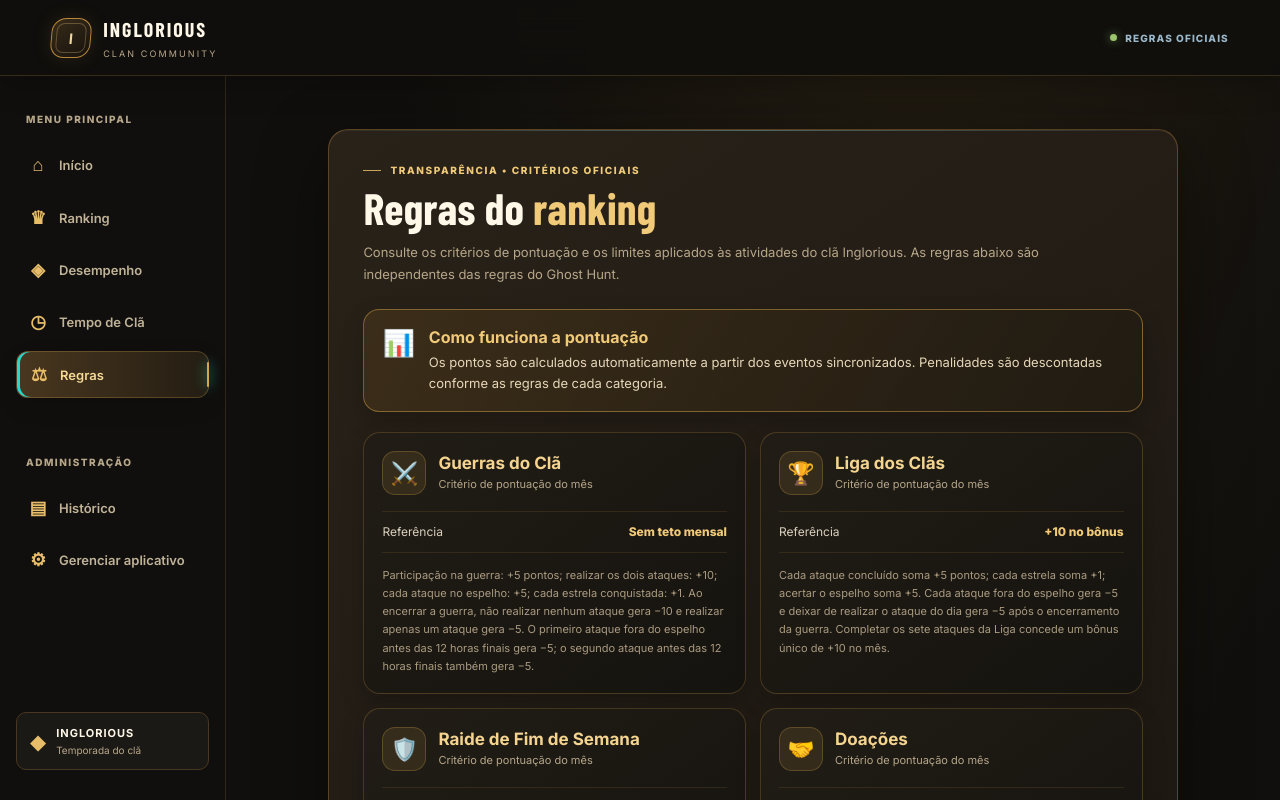
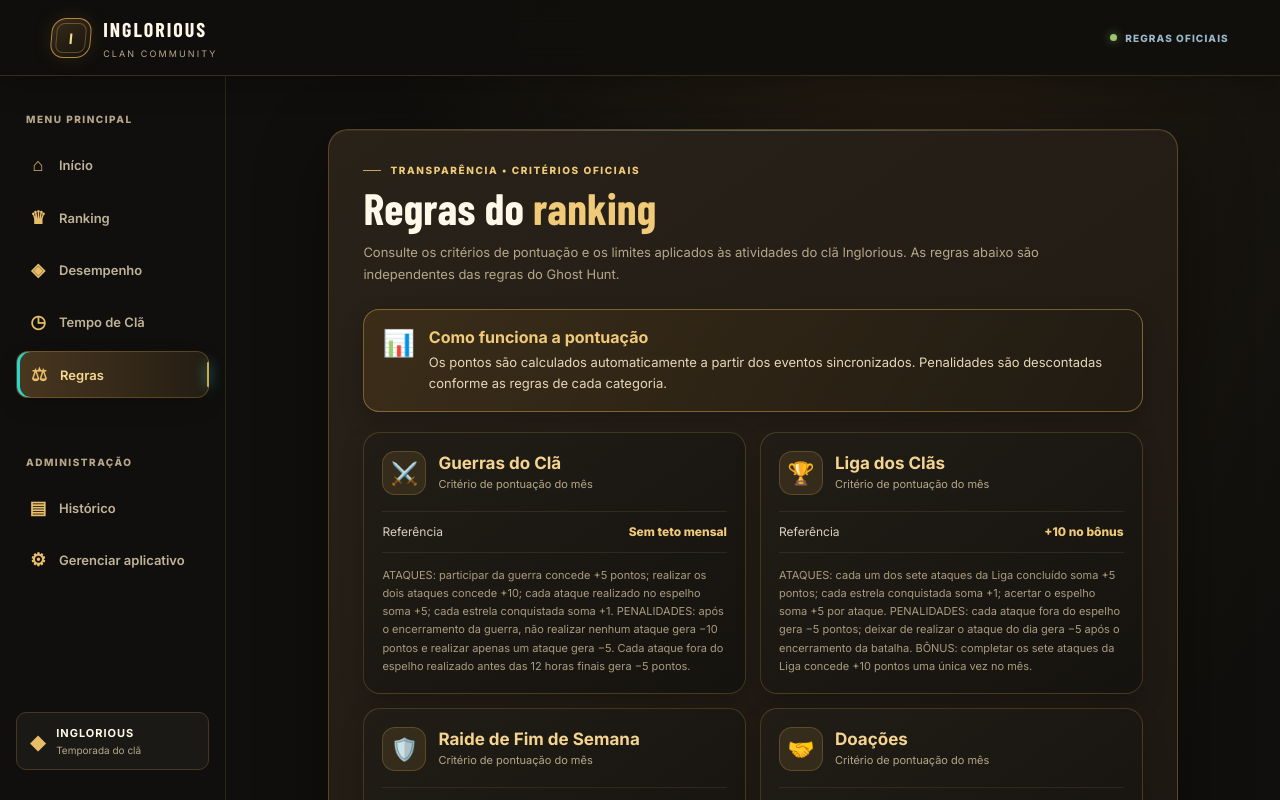
Before and after one commit to cristofer-rsg/Inglorious, a Next.js app: page /rules in a window 1280 px wide. Shown: the top 800 px of the page. Built offline with nearby package versions, Linux system fonts and the light colour scheme; no server answers; a web font is replaced by a local one.

Commit message:
Clarify attack rules for clan wars and league

```diff
--- a/src/app/rules/page.tsx
+++ b/src/app/rules/page.tsx
@@ -5,12 +5,12 @@ export default function RulesPage() {
     {
       title: "Guerras do Clã",
       target: "Sem teto mensal",
-      detail: "Participação na guerra: +5 pontos; realizar os dois ataques: +10; cada ataque no espelho: +5; cada estrela conquistada: +1. Ao encerrar a guerra, não realizar nenhum ataque gera −10 e realizar apenas um ataque gera −5. O primeiro ataque fora do espelho antes das 12 horas finais gera −5; o segundo ataque antes das 12 horas finais também gera −5.",
+      detail: "ATAQUES: participar da guerra concede +5 pontos; realizar os dois ataques concede +10; cada ataque realizado no espelho soma +5; cada estrela conquistada soma +1. PENALIDADES: após o encerramento da guerra, não realizar nenhum ataque gera −10 pontos e realizar apenas um ataque gera −5. Cada ataque fora do espelho realizado antes das 12 horas finais gera −5 pontos.",
     },
     {
       title: "Liga dos Clãs",
       target: "+10 no bônus",
-      detail: "Cada ataque concluído soma +5 pontos; cada estrela soma +1; acertar o espelho soma +5. Cada ataque fora do espelho gera −5 e deixar de realizar o ataque do dia gera −5 após o encerramento da guerra. Completar os sete ataques da Liga concede um bônus único de +10 no mês.",
+      detail: "ATAQUES: cada um dos sete ataques da Liga concluído soma +5 pontos; cada estrela conquistada soma +1; acertar o espelho soma +5 por ataque. PENALIDADES: cada ataque fora do espelho gera −5 pontos; deixar de realizar o ataque do dia gera −5 após o encerramento da batalha. BÔNUS: completar os sete ataques da Liga concede +10 pontos uma única vez no mês.",
     },
     {
       title: "Raide de Fim de Semana",
```
